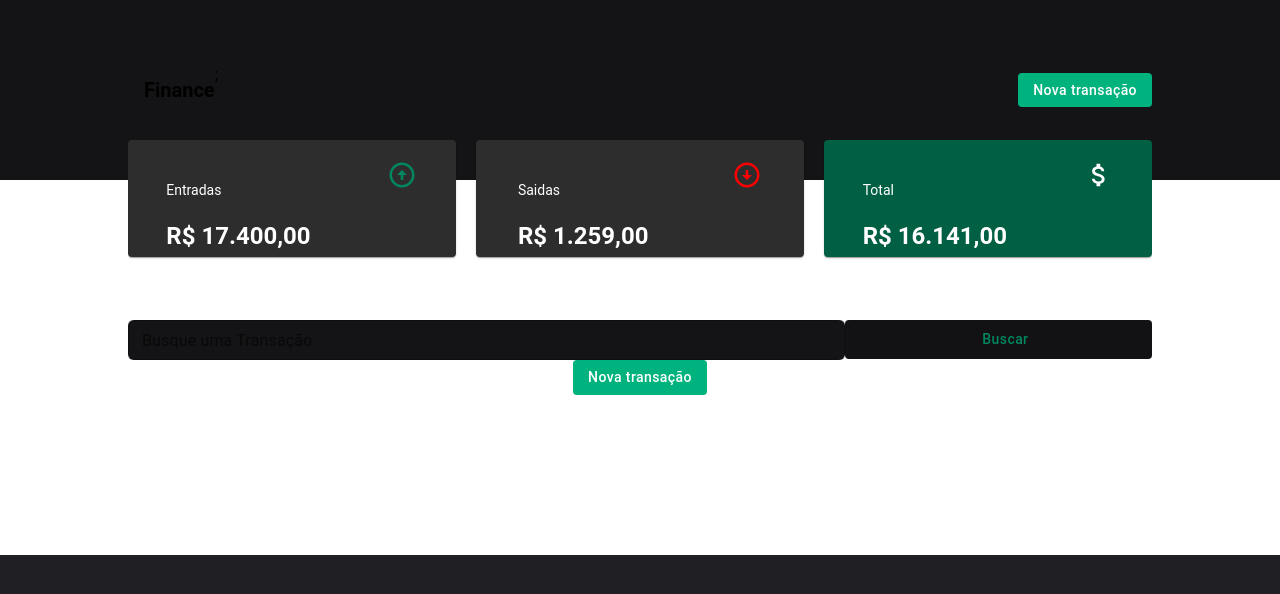
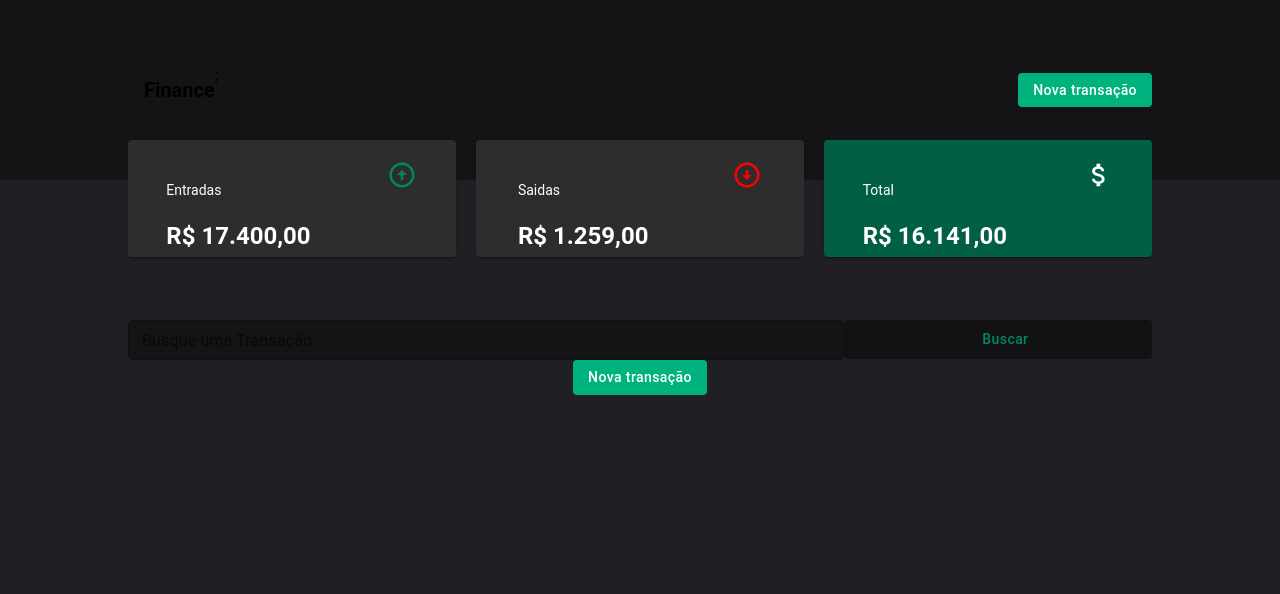
Before and after one commit to dede-ugolini/figma, a React app: page / in a window 1280 px wide. Shown: the top 594 px of the page. Built offline with nearby package versions, Linux system fonts and the light colour scheme; some icons are missing; the HTML template or start-up script is replaced by a standard one.

Commit message:
Corrigir a cor do background.

```diff
--- a/src/styles/index.css
+++ b/src/styles/index.css
@@ -2,6 +2,7 @@ body {
   margin: 0;
   padding: 0;
   font-family: "Roboto", "sans-serif";
+  background-color: #202024;
 }
 
  a {
```
